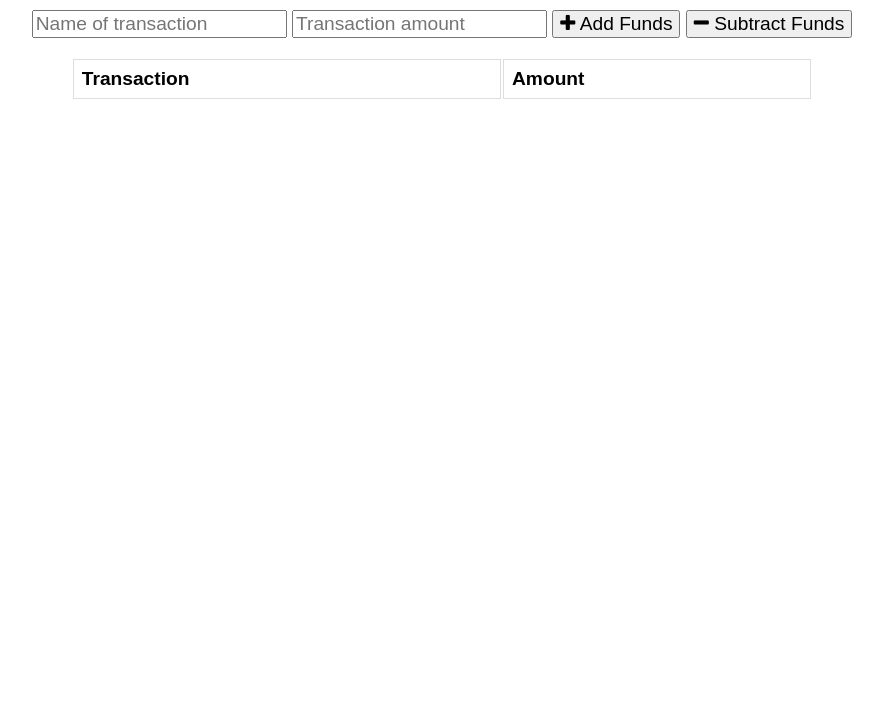
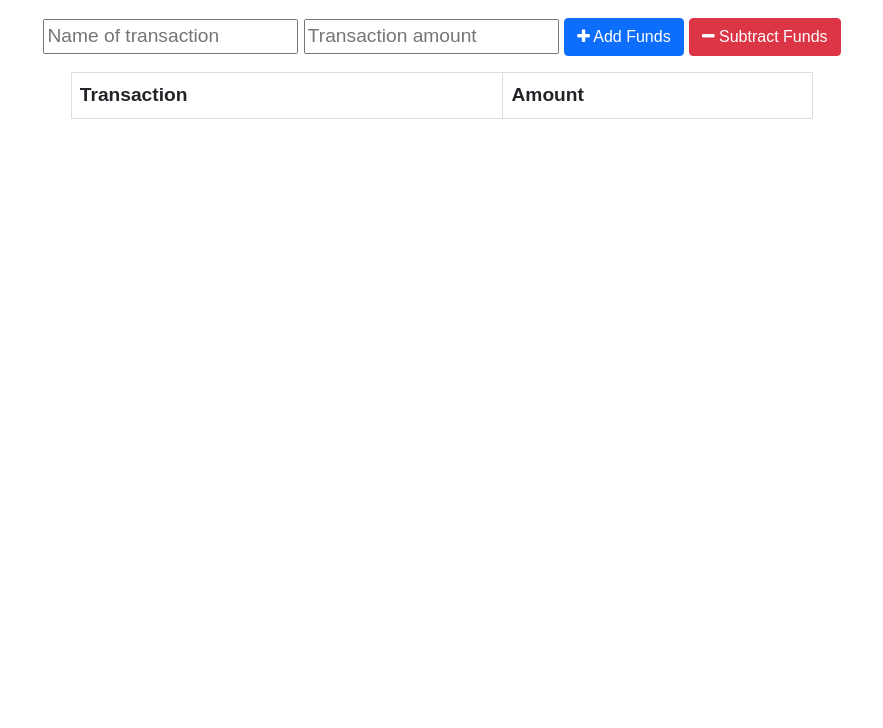
Before and after one commit to ydefrawi/Budget-Tracker, a website: page public/index.html in a window 1280 px wide. Shown: the part 72-800 px from the top of the page, without its empty margins (198-1081 px from the left). Drawn offline with nearby package versions, Linux system fonts and the light colour scheme; no server answers.

Commit message:
added bootstrap, styled buttons

```diff
--- a/public/index.html
+++ b/public/index.html
@@ -6,7 +6,7 @@
   <meta http-equiv="X-UA-Compatible" content="ie=edge">
   <meta name="theme-color" content="#317EFB">
   <link rel="shortcut icon" href="icons/icon-192x192.png" type="image/x-icon">
-
+  <link href="https://cdn.jsdelivr.net/npm/bootstrap@5.0.1/dist/css/bootstrap.min.css" rel="stylesheet" integrity="sha384-+0n0xVW2eSR5OomGNYDnhzAbDsOXxcvSN1TPprVMTNDbiYZCxYbOOl7+AMvyTG2x" crossorigin="anonymous">
   <link rel="stylesheet" href="https://stackpath.bootstrapcdn.com/font-awesome/4.7.0/css/font-awesome.min.css">
   <link rel="stylesheet" href="styles.css">
 
@@ -21,8 +21,8 @@
     <div class="form">
       <input type="text" id="t-name" placeholder="Name of transaction" />
       <input type="number" min="0" id="t-amount" placeholder="Transaction amount" />
-      <button id="add-btn"><i class="fa fa-plus buttons"></i> Add Funds</button>
-      <button id="sub-btn"><i class="fa fa-minus"></i> Subtract Funds</button>
+      <button id="add-btn" class = "btn btn-primary"><i class="fa fa-plus buttons"></i> Add Funds</button>
+      <button id="sub-btn" class = "btn btn-danger"><i class="fa fa-minus"></i> Subtract Funds</button>
       <p class="error"></p>
     </div>
 
@@ -40,7 +40,7 @@
 
     <canvas id="myChart"></canvas>
   </div>
-
+  <script src="https://cdn.jsdelivr.net/npm/bootstrap@5.0.1/dist/js/bootstrap.bundle.min.js" integrity="sha384-gtEjrD/SeCtmISkJkNUaaKMoLD0//ElJ19smozuHV6z3Iehds+3Ulb9Bn9Plx0x4" crossorigin="anonymous"></script>
   <script src="https://cdn.jsdelivr.net/npm/chart.js@2.8.0"></script>
   <script src="index.js"></script>
   <script src="indexedDB.js"></script>
```
